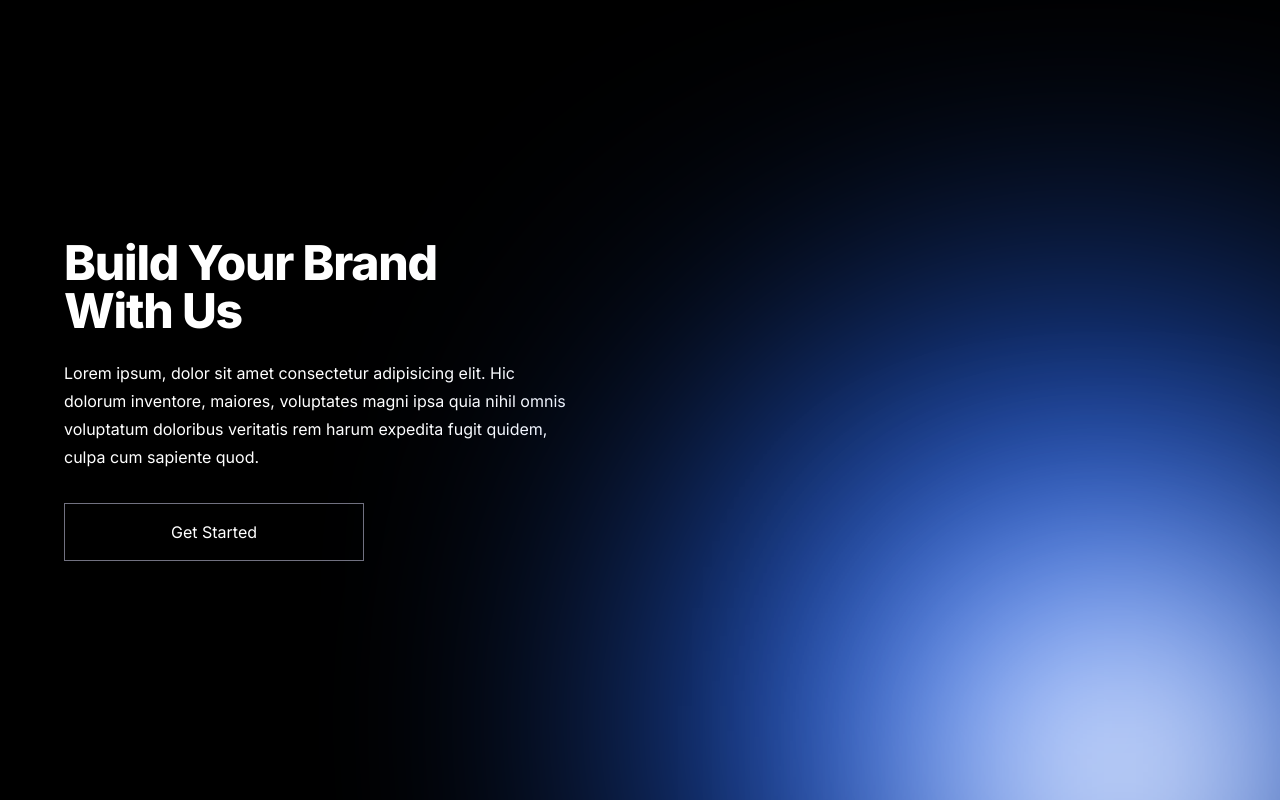
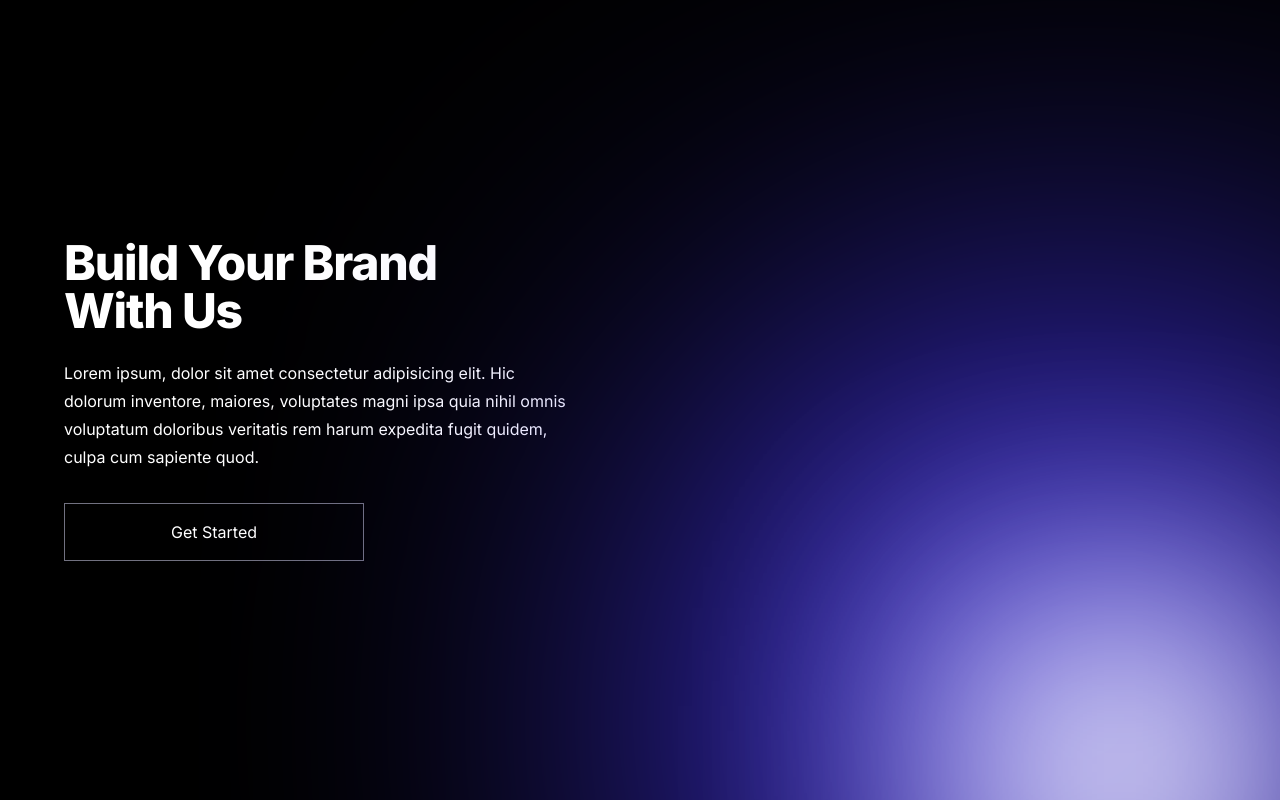
Before and after one commit to sammaji/digitaldreamers.xyz, a Next.js app: page / in a window 1280 px wide. Shown: the top 800 px of the page. Built offline with nearby package versions, Linux system fonts and the light colour scheme.

Commit message:
relocated assets

```diff
--- a/app/(landing)/page.tsx
+++ b/app/(landing)/page.tsx
@@ -1,7 +1,7 @@
 import Button from "@/components/Button";
 import { TypographyH1, TypographyP } from "@/components/Typography";
-import ImgWebsite from "@/components/assets/images/website.png";
-import ImgMobile from "@/components/assets/images/mobile.jpg";
+import ImgWebsite from "@/assets/images/website.png";
+import ImgMobile from "@/assets/images/mobile.jpg";
 import React from "react";
 
 export default function page() {
@@ -21,7 +21,7 @@ export default function page() {
             </TypographyP>
             <Button>Get Started</Button>
           </div>
-          <div className="absolute top-[100%] left-[100%] translate-y-[-60%] translate-x-[-75%] bg-blue-600 h-[100vh] w-[100vh] blur-[18vh] rounded-[100%]"></div>
+          <div className="absolute top-[100%] left-[100%] translate-y-[-60%] translate-x-[-75%] bg-[#4535F8] h-[100vh] w-[100vh] blur-[24vh] rounded-[100%]"></div>
           <div className="absolute bg-white top-[100%] left-[100%] translate-y-[-60%] translate-x-[-100%] h-[40vh] w-[40vh] blur-[16vh]"></div>
         </div>
       </div>
--- a/components/Button.tsx
+++ b/components/Button.tsx
@@ -2,7 +2,7 @@ import React, { ReactNode } from "react";
 
 export default function Button({ children }: { children: ReactNode }) {
   return (
-    <button className="border-[1px] border-[rgb(225,225,255)]/50 px-4 py-4 rounded-lg w-[300px]">
+    <button className="border-[1px] border-[rgb(225,225,255)]/50 px-4 py-4 rounded-lg w-[300px] hover:bg-white hover:text-black">
       {children}
     </button>
   );
```
Also changed, not shown: assets/images/mobile.jpg (renamed from images/mobile.jpg), assets/images/website.png (renamed from images/website.png).
